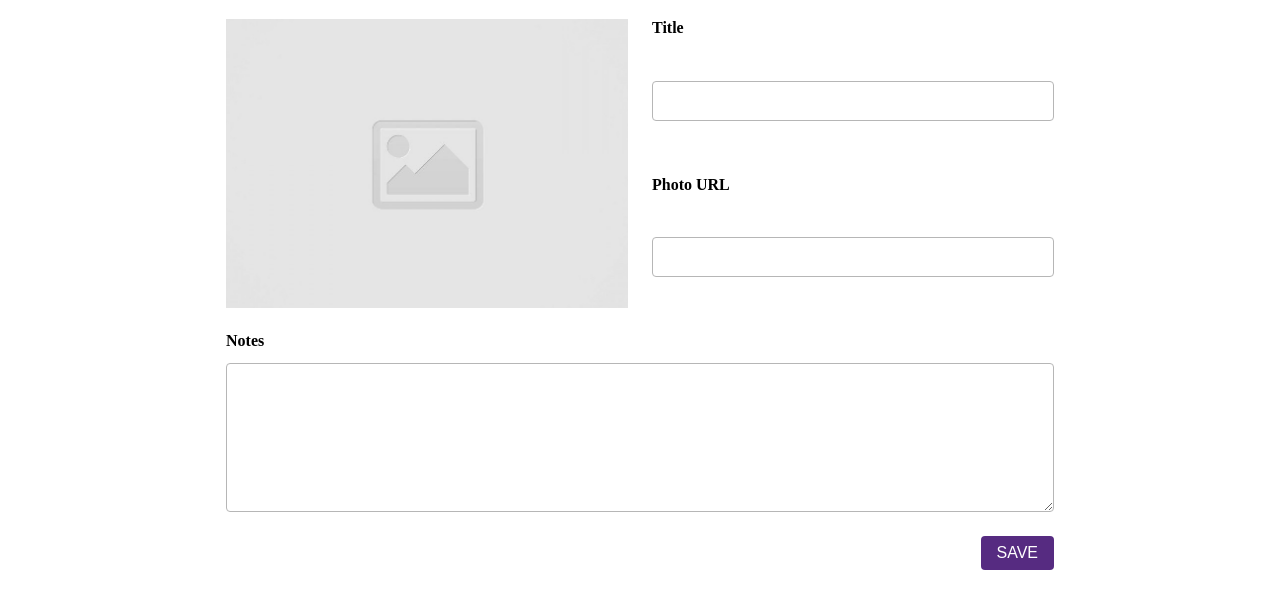
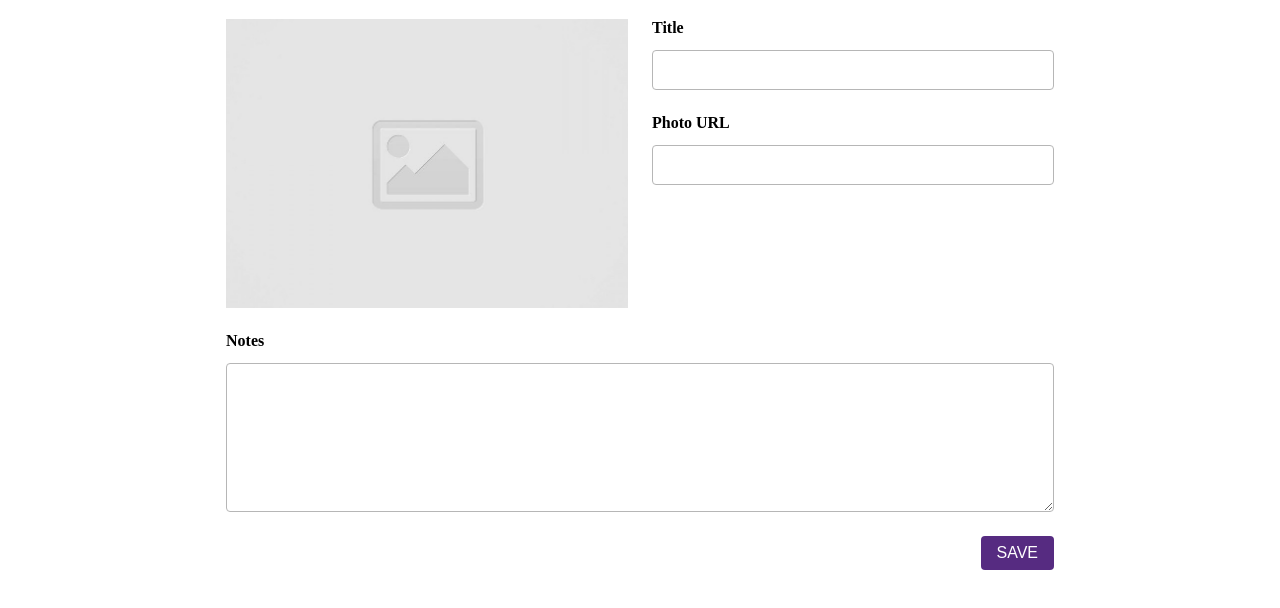
Before and after one commit to ajkim19/code-journal, a website with bundled scripts: page index.html in a window 1280 px wide. Shown: the part 128-736 px from the top of the page. Built offline with nearby package versions, Linux system fonts and the light colour scheme; a web font is replaced by a local one.

Commit message:
Adjusted styling to fluidly adapt to desktop #1

```diff
--- a/css/styles.css
+++ b/css/styles.css
@@ -63,7 +63,7 @@ textarea:focus {
   border: 0;
 }
 
-.title-photo-URL {
+.title-photoURL {
   flex-direction: column;
 }
 
```
